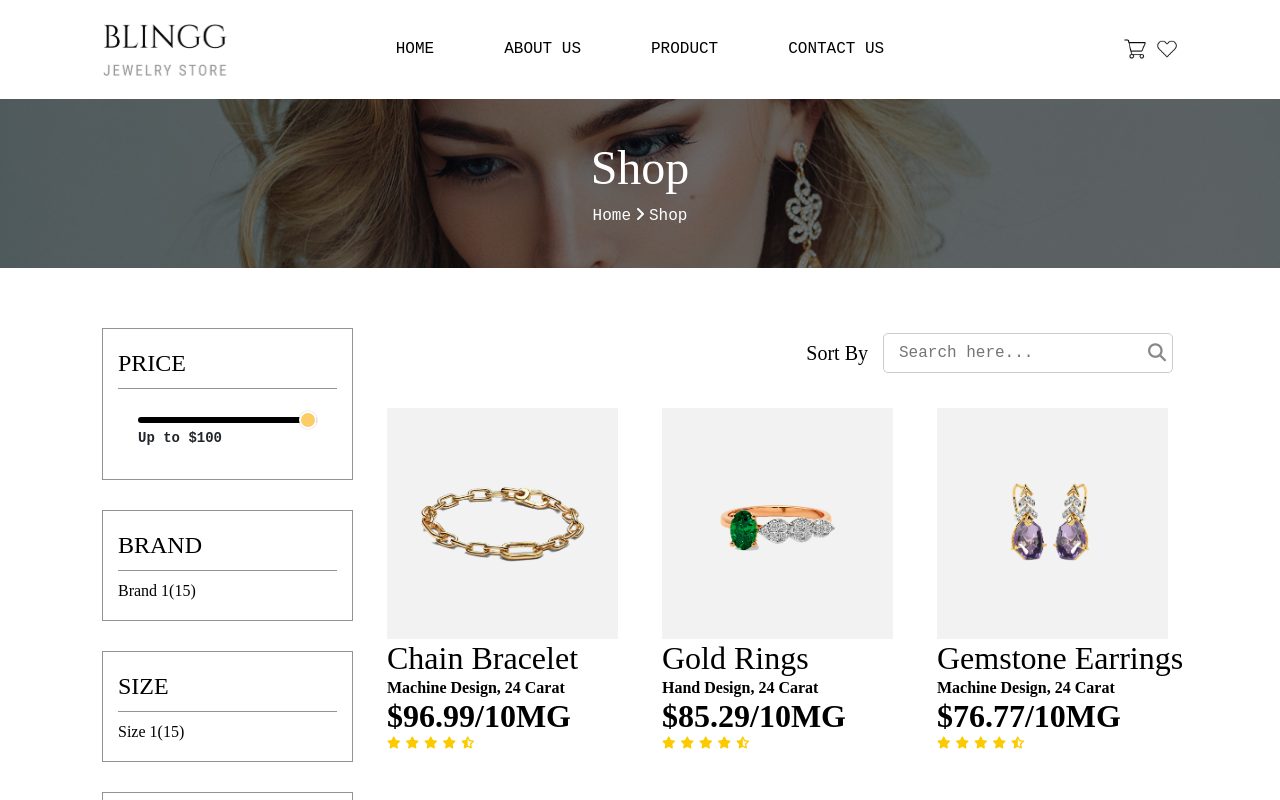
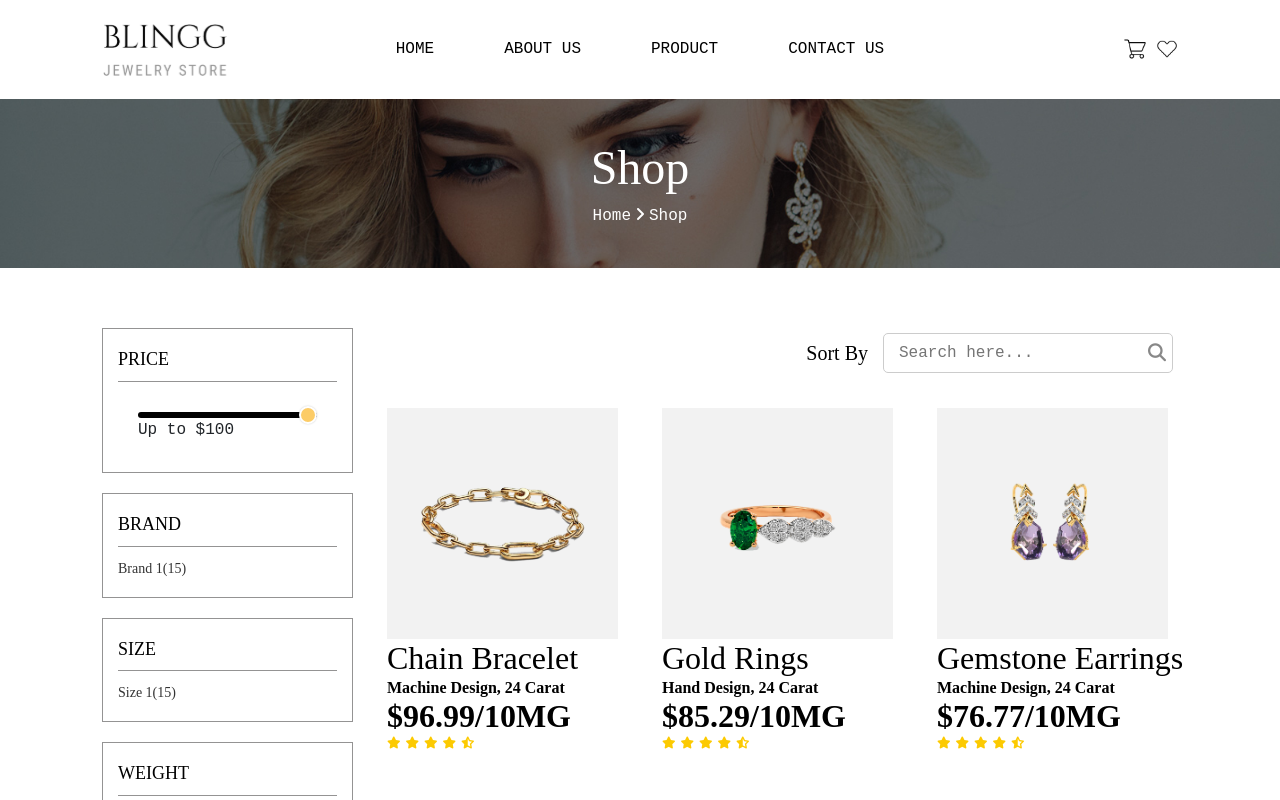
Before and after one commit to pranay793/Jewellery-website, a React (Create React App) app: page /Shop in a window 1280 px wide. Shown: the top 800 px of the page. Built offline with nearby package versions, Linux system fonts and the light colour scheme; data requests are answered from the project's data file; a web font is replaced by a local one.

Commit message:
23june moring update

```diff
--- a/db.json
+++ b/db.json
@@ -6,17 +6,19 @@
       "image": "/images/product1.png",
       "price": 96.99,
       "describ": "Machine Design, 24 Carat",
-      "describ1": "Product Code: Product 16",
+      "describ1": "Product Code: Product 16",
       "quantity": 1,
-      "Vendor":"Chain Bracelet",
+      "Vendor": "Chain Bracelet",
+      "Weight": "10Gm",
+      "Purity": "22K",
+      "Availability": "Stock",
       "imageArray": [
         { "id": 1, "url": "/images/product1.png" },
         { "id": 2, "url": "/images/product1-1.png" },
         { "id": 3, "url": "/images/product1-2.png" },
         { "id": 4, "url": "/images/product1-3.png" }
       ],
-        "handle":"Chain Bracelet"
-
+      "handle": "Chain Bracelet"
     },
     {
       "id": 2,
@@ -24,16 +26,19 @@
       "image": "/images/product2.png",
       "price": 85.29,
       "describ": "Hand Design, 24 Carat",
-      "describ1": "Product Code: Product 16",
+      "describ1": "Product Code: Product 16",
       "quantity": 1,
-      "Vendor":"Gold Rings",
+      "Vendor": "Gold Rings",
+      "Weight": "8Gm",
+      "Purity": "24K",
+      "Availability": "Stock",
       "imageArray": [
         { "id": 1, "url": "/images/product2.png" },
         { "id": 2, "url": "/images/product2-1.png" },
         { "id": 3, "url": "/images/product2-2.png" },
         { "id": 4, "url": "/images/product2-3.png" }
       ],
-        "handle":"GoldRings"
+      "handle": "GoldRings"
     },
     {
       "id": 3,
@@ -41,16 +46,19 @@
       "image": "/images/product3.png",
       "price": 76.77,
       "describ": "Machine Design, 24 Carat",
-      "describ1": "Product Code: Product 16",
+      "describ1": "Product Code: Product 16",
       "quantity": 1,
-      "Vendor":"Gemstone Earrings",
+      "Vendor": "Gemstone Earrings",
+      "Weight": "6Gm",
+      "Purity": "18K",
+      "Availability": "Stock",
       "imageArray": [
         { "id": 1, "url": "/images/product3.png" },
         { "id": 2, "url": "/images/product3-1.png" },
         { "id": 3, "url": "/images/product3-2.png" },
         { "id": 4, "url": "/images/product3-3.png" }
       ],
-        "handle":"GemstoneEarrings"
+      "handle": "GemstoneEarrings"
     },
     {
       "id": 4,
@@ -58,16 +66,19 @@
       "image": "/images/product4.png",
       "price": 67.11,
       "describ": "Hand Wash, 22 Carat",
-      "describ1": "Product Code: Product 16",
+      "describ1": "Product Code: Product 16",
       "quantity": 1,
-      "Vendor":"Royal Earrings",
+      "Vendor": "Royal Earrings",
+      "Weight": "10Gm",
+      "Purity": "22K",
+      "Availability": "Stock",
       "imageArray": [
         { "id": 1, "url": "/images/product4.png" },
         { "id": 2, "url": "/images/product4-1.png" },
         { "id": 3, "url": "/images/product4-2.png" },
         { "id": 4, "url": "/images/product4-3.png" }
       ],
-        "handle":"RoyalEarrings"
+      "handle": "RoyalEarrings"
     },
     {
       "id": 5,
@@ -75,16 +86,19 @@
       "image": "/images/product5.png",
       "price": 54.99,
       "describ": "Machine Design, 24 Carat",
-      "describ1": "Product Code: Product 16",
+      "describ1": "Product Code: Product 16",
       "quantity": 1,
-      "Vendor":"Solitaire Ring",
+      "Vendor": "Solitaire Ring",
+      "Weight": "14Gm",
+      "Purity": "22K",
+      "Availability": "Stock",
       "imageArray": [
         { "id": 1, "url": "/images/product5.png" },
         { "id": 2, "url": "/images/product5-1.png" },
         { "id": 3, "url": "/images/product5-2.png" },
         { "id": 4, "url": "/images/product5-3.png" }
       ],
-        "handle":"SolitaireRing"
+      "handle": "SolitaireRing"
     },
     {
       "id": 6,
@@ -92,17 +106,19 @@
       "image": "/images/product6.png",
       "price": 47.32,
       "describ": "Machine Design, 24 Carat",
-      "describ1": "Product Code: Product 16",
+      "describ1": "Product Code: Product 16",
       "quantity": 1,
-      "Vendor":"Gold Rings",
+      "Vendor": "Gold Rings",
+      "Weight": "12Gm",
+      "Purity": "18K",
+      "Availability": "Stock",
       "imageArray": [
         { "id": 1, "url": "/images/product6.png" },
         { "id": 2, "url": "/images/product6-1.png" },
         { "id": 3, "url": "/images/product6-2.png" },
         { "id": 4, "url": "/images/product6-3.png" }
       ],
-        "handle":"GoldRings"
-
+      "handle": "GoldRings"
     },
     {
       "id": 7,
@@ -110,16 +126,19 @@
       "image": "/images/product7.png",
       "price": 35.32,
       "describ": "Gold Design, 18 KT",
-      "describ1": "Product Code: Product 16",
+      "describ1": "Product Code: Product 16",
       "quantity": 1,
-      "Vendor":"Floral Ring",
+      "Vendor": "Floral Ring",
+      "Weight": "12Gm",
+      "Purity": "22K",
+      "Availability": "Stock",
       "imageArray": [
         { "id": 1, "url": "/images/product7.png" },
         { "id": 2, "url": "/images/product7-1.png" },
         { "id": 3, "url": "/images/product7-2.png" },
         { "id": 4, "url": "/images/product7-3.png" }
       ],
-        "handle":"FloralRing"
+      "handle": "FloralRing"
     },
     {
       "id": 8,
@@ -127,16 +146,19 @@
       "image": "/images/product8.png",
       "price": 21.78,
       "describ": "Gold Design, 18 KT",
-      "describ1": "Product Code: Product 16",
+      "describ1": "Product Code: Product 16",
       "quantity": 1,
-      "Vendor":"Gold Pendant",
+      "Vendor": "Gold Pendant",
+      "Weight": "8Gm",
+      "Purity": "22K",
+      "Availability": "Stock",
       "imageArray": [
         { "id": 1, "url": "/images/product8.png" },
         { "id": 2, "url": "/images/product8-1.png" },
         { "id": 3, "url": "/images/product8-2.png" },
         { "id": 4, "url": "/images/product8-3.png" }
       ],
-        "handle":"GoldPendant"
+      "handle": "GoldPendant"
     },
     {
       "id": 9,
@@ -144,16 +166,19 @@
       "image": "/images/product9.png",
       "price": 16.34,
       "describ": "Gold Design, 18 KT",
-      "describ1": "Product Code: Product 16",
+      "describ1": "Product Code: Product 16",
       "quantity": 1,
-      "Vendor":"Gold Ring",
+      "Vendor": "Gold Ring",
+      "Weight": "18Gm",
+      "Purity": "24K",
+      "Availability": "Stock",
       "imageArray": [
         { "id": 1, "url": "/images/product9.png" },
         { "id": 2, "url": "/images/product9-1.png" },
         { "id": 3, "url": "/images/product9-2.png" },
         { "id": 4, "url": "/images/product9-3.png" }
       ],
-        "handle":"PearRing"
+      "handle": "PearRing"
     },
     {
       "id": 10,
@@ -161,16 +186,19 @@
       "image": "/images/product10.png",
       "price": 78.67,
       "describ": "Gold Design, 18 KT",
-      "describ1": "Product Code: Product 16",
+      "describ1": "Product Code: Product 16",
       "quantity": 1,
-      "Vendor":"Gemstone Bracelet",
+      "Vendor": "Gemstone Bracelet",
+      "Weight": "20Gm",
+      "Purity": "24K",
+      "Availability": "Stock",
       "imageArray": [
         { "id": 1, "url": "/images/product10.png" },
         { "id": 2, "url": "/images/product10-1.png" },
         { "id": 3, "url": "/images/product10-2.png" },
         { "id": 4, "url": "/images/product10-3.png" }
       ],
-        "handle":"GemstoneBracelet"
+      "handle": "GemstoneBracelet"
     },
     {
       "id": 11,
@@ -178,16 +206,19 @@
       "image": "/images/product11.png",
       "price": 56.34,
       "describ": "Gold Design, 18 KT",
-      "describ1": "Product Code: Product 16",
+      "describ1": "Product Code: Product 16",
       "quantity": 1,
-      "Vendor":"Diamond Pendant",
+      "Vendor": "Diamond Pendant",
+      "Weight": "14Gm",
+      "Purity": "22K",
+      "Availability": "Stock",
       "imageArray": [
         { "id": 1, "url": "/images/product11.png" },
         { "id": 2, "url": "/images/product11-1.png" },
         { "id": 3, "url": "/images/product11-2.png" },
         { "id": 4, "url": "/images/product11-3.png" }
       ],
-        "handle":"DiamondPendant"
+      "handle": "DiamondPendant"
     },
     {
       "id": 12,
@@ -195,17 +226,19 @@
       "image": "/images/product12.png",
       "price": 78.67,
       "describ": "Gold Design, 18 KT",
-      "describ1": "Product Code: Product 16",
+      "describ1": "Product Code: Product 16",
       "quantity": 1,
-      "Vendor":"Gold Bracelet",
+      "Vendor": "Gold Bracelet",
+      "Weight": "25Gm",
+      "Purity": "24K",
+      "Availability": "Stock",
       "imageArray": [
         { "id": 1, "url": "/images/product12.png" },
         { "id": 2, "url": "/images/product12-1.png" },
         { "id": 3, "url": "/images/product12-2.png" },
         { "id": 4, "url": "/images/product12-3.png" }
       ],
-        "handle":"ChainBracelet"
+      "handle": "ChainBracelet"
     }
-
   ]
 }
--- a/src/components/ProductDetails.jsx
+++ b/src/components/ProductDetails.jsx
@@ -113,7 +113,9 @@ const ProductDetails = () => {
 
               <h3 className='price'>${(product.price * quantity).toFixed(2)}</h3>
               <p className='descrip'>Brands: <span>{product.Vendor}</span></p>
-              <p className='descrip'>Description: <span>{product.describ}</span></p>
+              <p className='descrip'>Weight: <span>{product.Weight}</span></p>
+              <p className='descrip'>Purity: <span>{product.Purity}</span></p>
+              <p className='descrip'>Availability: <span className='green-text'>{product.Availability}</span></p>
 
               <h4 className='mt-3'>Quantity</h4>
               <div className="quantity-wrapper" style={{ display: 'flex', alignItems: 'center' }}>
--- a/src/components/Shop.jsx
+++ b/src/components/Shop.jsx
@@ -3,6 +3,7 @@ import { useNavigate } from "react-router-dom";
 import { CartContext } from "../context/CartContext";
 import Bestselling from './Bestselling';
 import Trendsec from './TrendSec';
+import './custom.css';
 
 const Shop = () => {
   const navigate = useNavigate();
@@ -13,6 +14,7 @@ const Shop = () => {
   const [wishlist, setWishlist] = useState([]);
   const [productsData, setProducts] = useState([]);
   const [popupMessage, setPopupMessage] = useState('');
+  const [showFilters, setShowFilters] = useState(false); // Only for mobile
 
   useEffect(() => {
     const stored = JSON.parse(localStorage.getItem("wishlist")) || [];
@@ -22,10 +24,7 @@ const Shop = () => {
   useEffect(() => {
     fetch('http://localhost:3001/products')
       .then(res => res.json())
-      .then(data => {
-        console.log("Fetched products:", data);
-        setProducts(data);
-      });
+      .then(data => setProducts(data));
   }, []);
 
   const handleProductClick = (product) => {
@@ -85,11 +84,21 @@ const Shop = () => {
         <div className='container'>
           <div className='row'>
 
-            {/* FILTER COLUMN */}
-            <div className='col-md-3'>
-            <div className='filter-box'>
-              <h3>PRICE</h3>
-              <div className="price-filter">
+            {/* Show Filters Toggle Button (Only on Mobile) */}
+            <div className="col-12 d-md-none mb-3">
+              <button
+                className="toggle-filter-btn"
+                onClick={() => setShowFilters(!showFilters)}
+              >
+                {showFilters ? "🔼 Hide Filters" : "🔽 Show Filters"}
+              </button>
+            </div>
+
+            {/* FILTER PANEL */}
+            <div className={`filter-panel col-md-3 ${showFilters ? 'mobile-visible' : ''}`}>
+              <div className='filter-box'>
+                <h3>PRICE</h3>
+                <div className="price-filter">
                 <div className="range-slider">
                   <input
                     type="range"
@@ -99,17 +108,14 @@ const Shop = () => {
                     value={maxPrice}
                     onChange={(e) => setMaxPrice(Number(e.target.value))}
                   />
-                </div>
-                <div className="price-values">
+                  </div>
                   <span>Up to ${maxPrice}</span>
                 </div>
               </div>
-            </div>
 
-              {/* Dummy Brand, Size, Weight Sections */}
-              <div className='filter-box'><h3>Brand</h3><ul><li><a href='#'>Brand 1(15)</a></li></ul></div>
-              <div className='filter-box'><h3>Size</h3><ul><li><a href='#'>Size 1(15)</a></li></ul></div>
-              <div className='filter-box'><h3>Weight</h3><ul><li><a href='#'>Weight 1(15)</a></li></ul></div>
+              <div className='filter-box'><h3>Brand</h3><ul><li><a href="#">Brand 1(15)</a></li></ul></div>
+              <div className='filter-box'><h3>Size</h3><ul><li><a href="#">Size 1(15)</a></li></ul></div>
+              <div className='filter-box'><h3>Weight</h3><ul><li><a href="#">Weight 1(15)</a></li></ul></div>
             </div>
 
             {/* PRODUCT COLUMN */}
@@ -130,7 +136,7 @@ const Shop = () => {
               <div className='row'>
                 {filteredProducts.map((product) => (
                   <div className='col-md-4 mb-5' key={product.id} onClick={() => handleProductClick(product)}>
-                    <div style={{ cursor: "pointer" }} onClick={() => handleProductClick(product.id)}>
+                    <div style={{ cursor: "pointer" }}>
                       <div className="img-box">
                         <img
                           src={product.image}
--- a/src/components/custom.css
+++ b/src/components/custom.css
@@ -1156,3 +1156,73 @@ footer p a{
 }
 
 }
+
+
+
+.filter-box {
+  margin-bottom: 20px;
+}
+
+.filter-box h3 {
+  font-size: 18px;
+  margin-bottom: 10px;
+}
+
+.filter-box ul {
+  list-style: none;
+  padding: 0;
+}
+
+.filter-box ul li a {
+  color: #333;
+  text-decoration: none;
+  font-size: 14px;
+}
+
+.price-filter .range-slider input {
+  width: 100%;
+}
+
+.price-values {
+  margin-top: 5px;
+  font-weight: bold;
+}
+
+/* Toggle filter button (mobile only) */
+.toggle-filter-btn {
+  background-color: #007bff;
+  color: white;
+  border: none;
+  padding: 10px 16px;
+  border-radius: 6px;
+  font-size: 16px;
+  cursor: pointer;
+}
+
+.toggle-filter-btn:hover {
+  background-color: #0056b3;
+}
+
+/* Filter Panel Visibility */
+.filter-panel {
+  display: none; /* hidden by default on mobile */
+}
+
+/* Always visible on desktop */
+@media (min-width: 768px) {
+  .filter-panel {
+    display: block !important;
+  }
+}
+
+/* Show filter on mobile when toggled */
+@media (max-width: 767px) {
+  .filter-panel.mobile-visible {
+    display: block;
+    background: #f5f5f5;
+    padding: 15px;
+    margin-bottom: 20px;
+    border: 1px solid #ddd;
+    border-radius: 10px;
+  }
+}
```
Lines whose indentation alone changed are shown as unchanged.
